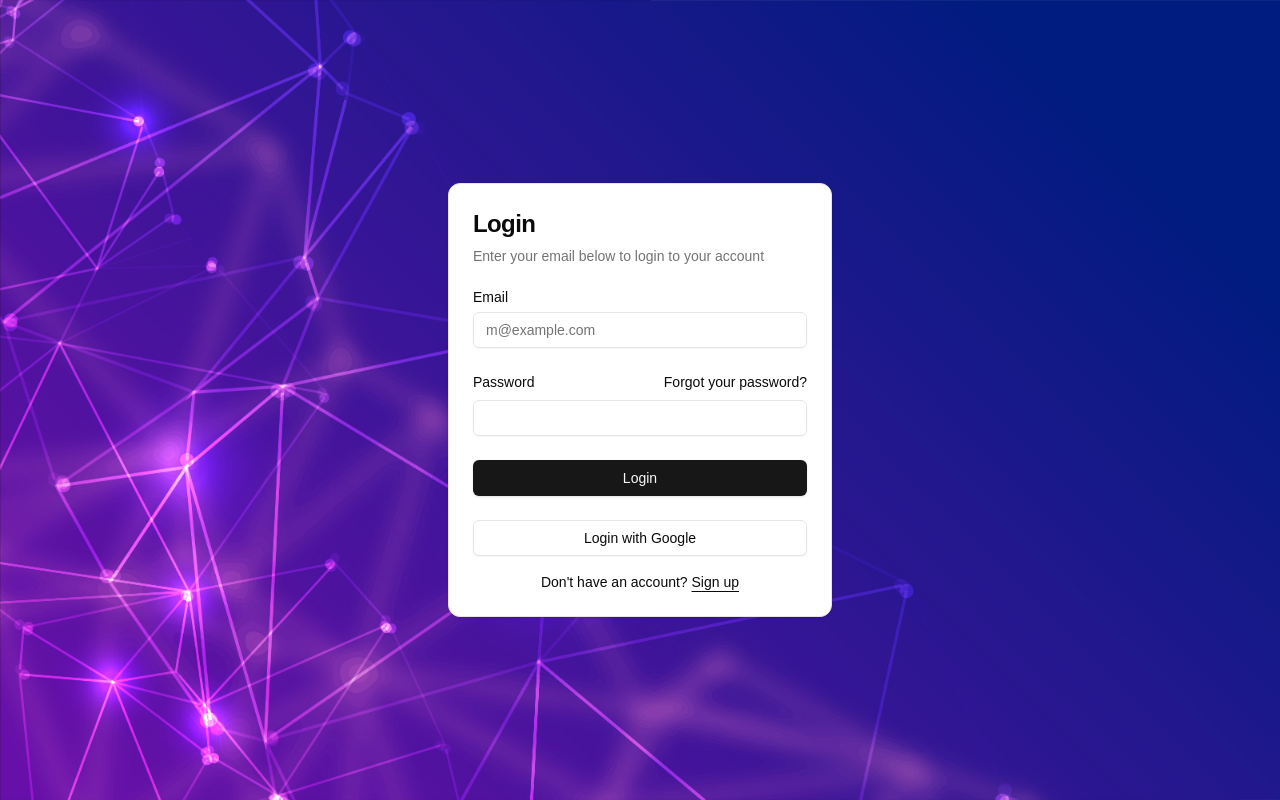
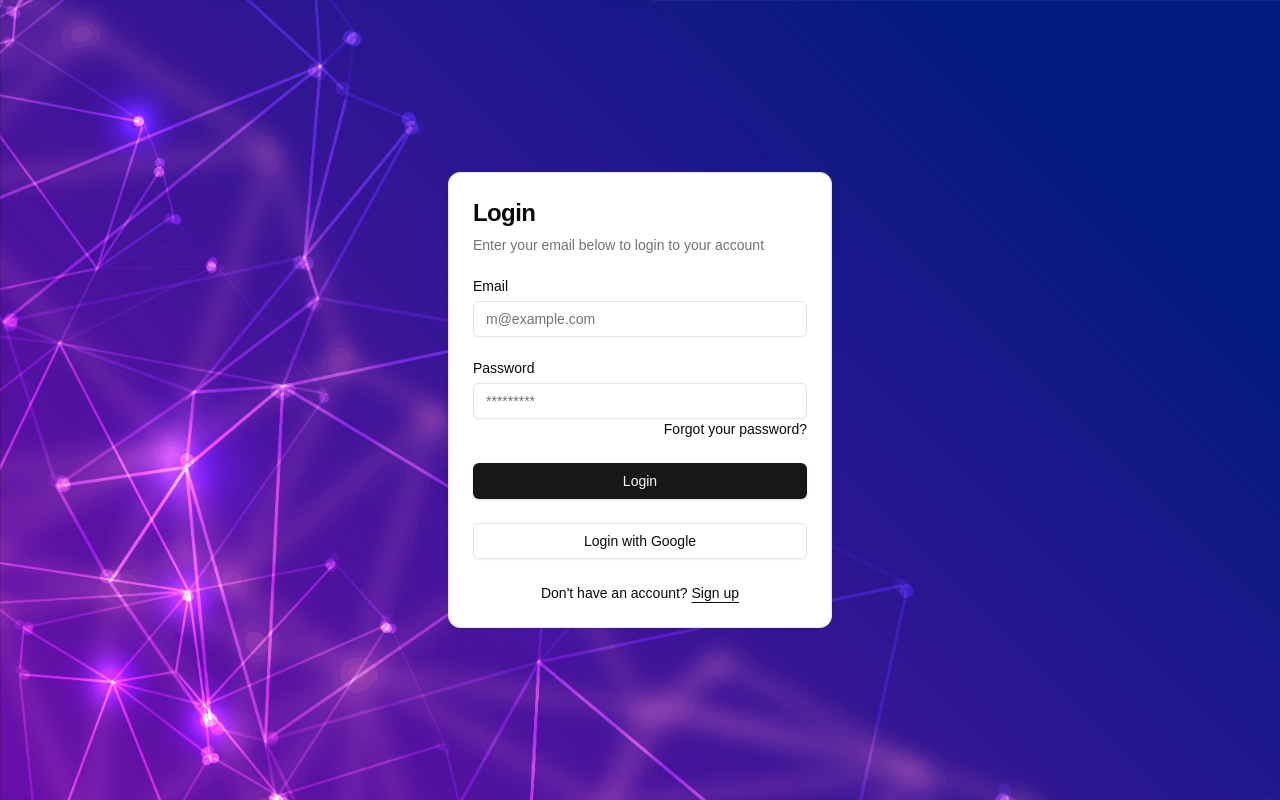
Before and after one commit to prad4787/next-boilerplate, a Next.js app: page /auth/login in a window 1280 px wide. Built offline with nearby package versions, Linux system fonts and the light colour scheme.

Commit message:
feat: react hook form setup

```diff
--- a/app/(pages)/auth/login/login-form.tsx
+++ b/app/(pages)/auth/login/login-form.tsx
@@ -1,3 +1,4 @@
+"use client"
 import { cn } from "@/lib/utils"
 import { Button } from "@/components/ui/button"
 import {
@@ -7,16 +8,32 @@ import {
   CardHeader,
   CardTitle,
 } from "@/components/ui/card"
-import { Input } from "@/components/ui/input"
-import { Label } from "@/components/ui/label"
 import Link from "next/link"
+import { SubmitHandler, useForm } from "react-hook-form"
+import { loginFormSchema } from "@/app/validators/auth"
+import { zodResolver } from "@hookform/resolvers/zod"
+import { FormField } from "@/components/form/form-field"
+import { Form } from "@/components/form/form"
+
+
+type LoginForm = {
+  email: string
+  password: string
+}
 
 export function LoginForm({
   className,
   ...props
 }: React.ComponentPropsWithoutRef<"div">) {
 
+  const form = useForm<LoginForm>({
+    resolver: zodResolver(loginFormSchema),
+    mode: "onSubmit",
+  });
 
+  const onSubmit: SubmitHandler<LoginForm> = (data) => {
+    console.log(data);
+  };
 
   return (
     <div className={cn("flex flex-col gap-6", className)} {...props}>
@@ -28,20 +45,28 @@ export function LoginForm({
           </CardDescription>
         </CardHeader>
         <CardContent>
-          <form>
+          <Form form={form} onSubmit={onSubmit}>
             <div className="flex flex-col gap-6">
-              <div className="grid gap-2">
-                <Label htmlFor="email">Email</Label>
-                <Input
+
+              <div className={`grid gap-2`}>
+                <FormField
+                  label="Email"
+                  name="email"
                   id="email"
                   type="email"
                   placeholder="m@example.com"
-                  required
                 />
               </div>
-              <div className="grid gap-2">
+              <div className="grid gap-0">
+
+                <FormField
+                  label="Password"
+                  name="password"
+                  id="password"
+                  placeholder="*********"
+                  type="password"
+                />
                 <div className="flex items-center">
-                  <Label htmlFor="password">Password</Label>
                   <a
                     href="#"
                     className="ml-auto inline-block text-sm underline-offset-4 hover:underline"
@@ -49,9 +74,9 @@ export function LoginForm({
                     Forgot your password?
                   </a>
                 </div>
-                <Input id="password" type="password" required />
+
               </div>
-              <Button type="submit" className="w-full">
+              <Button type="submit" className="w-full" >
                 Login
               </Button>
               <Button variant="outline" className="w-full">
@@ -64,7 +89,7 @@ export function LoginForm({
                 Sign up
               </Link>
             </div>
-          </form>
+          </Form>
         </CardContent>
       </Card>
     </div>
--- /dev/null
+++ b/components/form/form-field.tsx
@@ -0,0 +1,39 @@
+import { Input } from "@/components/ui/input";
+import { Label } from "@/components/ui/label";
+import { cn } from "@/lib/utils";
+import { useFormContext } from "react-hook-form";
+
+interface FormFieldProps extends React.InputHTMLAttributes<HTMLInputElement> {
+  label: string;
+  name: string;
+}
+
+export function FormField({ label, name, className, ...props }: FormFieldProps) {
+  const {
+    register,
+    formState: { errors },
+    clearErrors
+  } = useFormContext();
+
+  const error = errors[name];
+  const hasError = !!error;
+
+  return (
+    <div className="grid gap-2">
+      <Label htmlFor={name} className={cn(hasError && "text-red-500")}>
+        {label}
+      </Label>
+      <Input
+        id={name}
+        {...register(name)}
+        {...props}
+        className={cn(className, hasError && "border-red-500")}
+        aria-invalid={hasError}
+        onKeyDown={() => clearErrors(name)}
+      />
+      {hasError && (
+        <p className="text-sm text-red-500">{error.message as string}</p>
+      )}
+    </div>
+  );
+}
--- /dev/null
+++ b/components/form/form.tsx
@@ -0,0 +1,34 @@
+import { cn } from "@/lib/utils";
+import {
+  FieldValues,
+  FormProvider,
+  SubmitHandler,
+  UseFormReturn,
+} from "react-hook-form";
+
+interface FormProps<T extends FieldValues> {
+  form: UseFormReturn<T>;
+  onSubmit: SubmitHandler<T>;
+  className?: string;
+  children?: React.ReactNode;
+}
+
+export function Form<T extends FieldValues>({
+  form,
+  onSubmit,
+  children,
+  className,
+  ...props
+}: FormProps<T>) {
+  return (
+    <FormProvider {...form}>
+      <form
+        onSubmit={form.handleSubmit(onSubmit)}
+        className={cn("space-y-6", className)}
+        {...props}
+      >
+        {children}
+      </form>
+    </FormProvider>
+  );
+}
--- a/next.config.mjs
+++ b/next.config.mjs
@@ -1,4 +1,9 @@
 /** @type {import('next').NextConfig} */
-const nextConfig = {};
+const nextConfig = {
+    reactStrictMode: true,
+    swcMinify: true,
+    //html
+    // output: "export",
+};
 
 export default nextConfig;
--- a/package.json
+++ b/package.json
@@ -29,6 +29,7 @@
     "react": "^18",
     "react-dom": "^18",
     "react-hook-form": "^7.54.2",
+    "sharp": "^0.33.5",
     "sonner": "^1.7.1",
     "tailwind-merge": "^2.5.5",
     "tailwindcss-animate": "^1.0.7",
```
Also changed, not shown: 1 other file (tests, documents, lock files or other folders).
